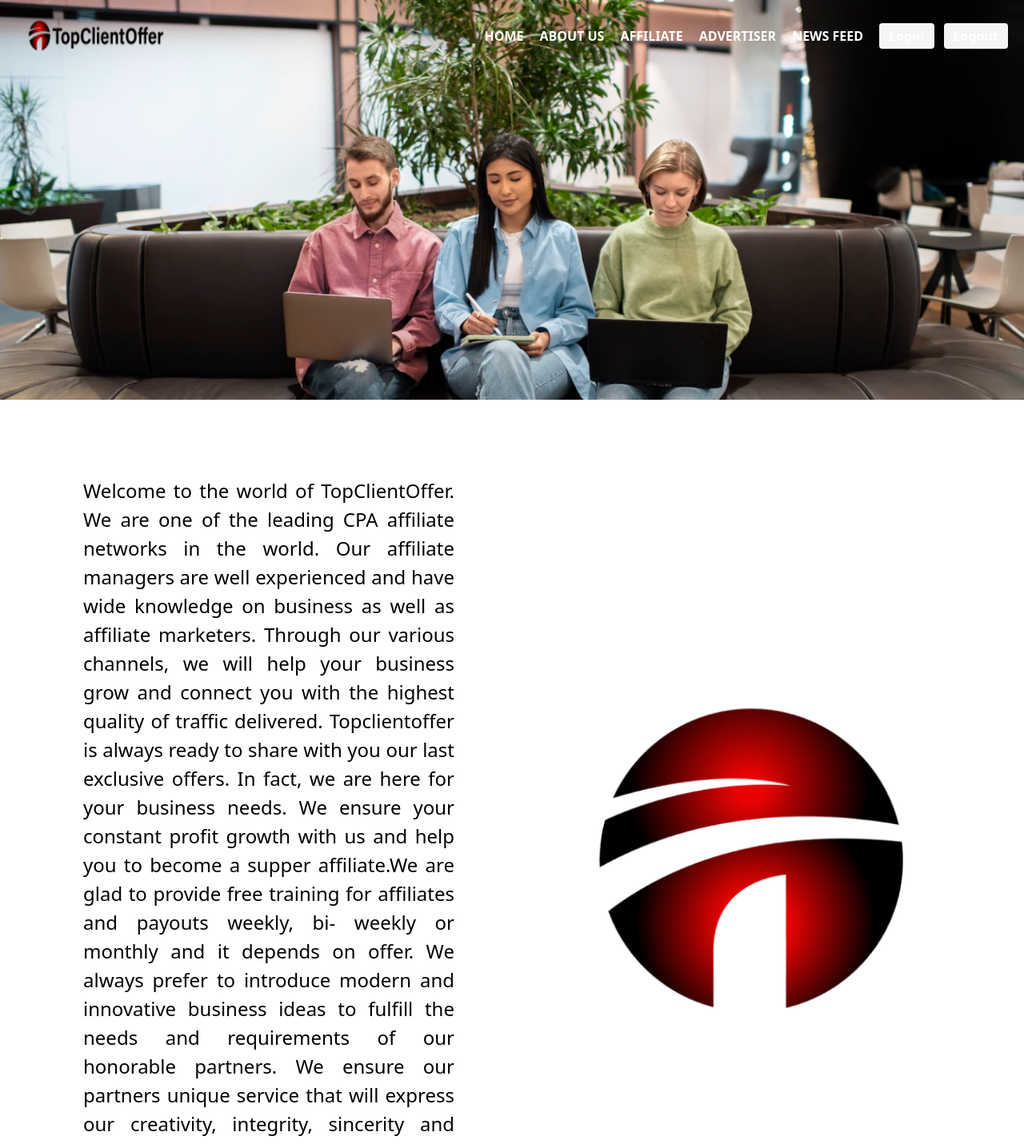
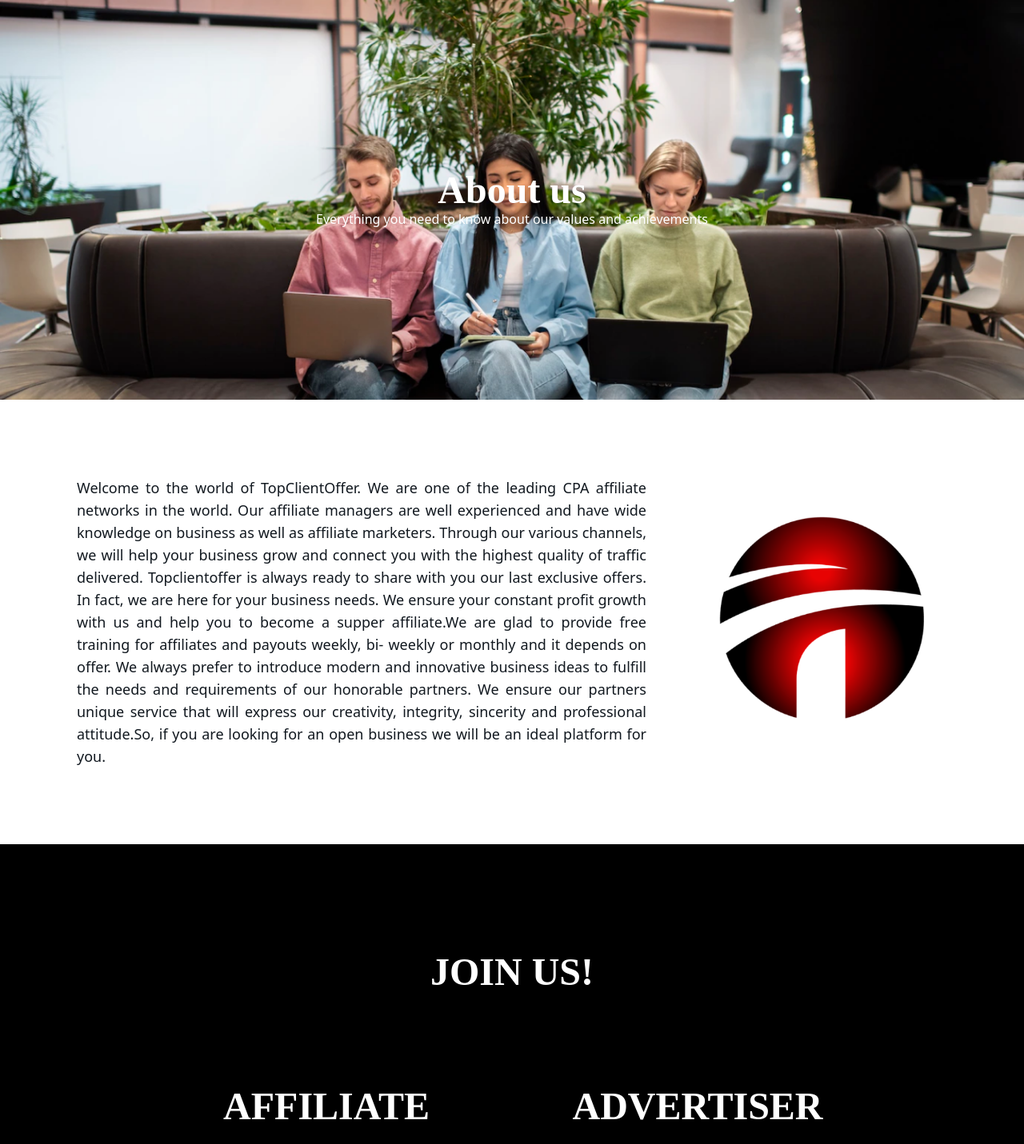
Before and after one commit to topcode4200/topClientOffer, a Next.js app: page /aboutus in a window 1280 px wide. Shown: the top 1431 px of the page at 80% size. Built offline with nearby package versions, Linux system fonts and the light colour scheme; a web font is replaced by a local one.

Commit message:
about us page done

```diff
--- a/pages/_app.js
+++ b/pages/_app.js
@@ -1,6 +1,7 @@
 import "../styles/globals.css";
 import "../styles/home.css";
 import "../styles/common.css";
+import "../styles/aboutus.css";
 import Footer from "../components/common/Footer";
 
 function MyApp({ Component, pageProps }) {
--- a/pages/aboutus/index.js
+++ b/pages/aboutus/index.js
@@ -5,76 +5,36 @@ import NewsLetter from "../../components/common/NewsLetter";
 
 const AboutUs = () => {
   return (
-    <div>
+    <div className="aboutus-container">
       {/* main banner */}
-      <header
-        style={{
-          backgroundImage: "url('/about banner top client offer.png')",
-          width: "full",
-          height: "500px",
-        }}
-        class=" text-white font-bold bg-no-repeat bg-cover"
-      >
-        <div class="mx-auto flex flex-wrap p-5 flex-col md:flex-row items-center">
-          <a class="flex items-center justify-center mb-4 md:mb-0">
-            <Image
-              src="/png-sere 2.png"
-              width="200px"
-              height="50px"
-              layout="fixed"
-              alt="hero"
-            />
-          </a>
-          <nav class="md:ml-auto flex flex-wrap items-center text-base justify-center">
-            <a class="mr-5 hover:text-black-900 uppercase">Home</a>
-            <a class="mr-5 hover:text-black-900 uppercase">About Us </a>
-            <a class="mr-5 hover:text-black-900 uppercase">Affiliate</a>
-            <a class="mr-5 hover:text-black-900 uppercase">ADVERTISER</a>
-            <a class="mr-5 hover:text-black-900 uppercase">NEWS FEED</a>
-          </nav>
-          <div className="flex gap-3">
-            <button class="inline-flex items-center bg-gray-100 border-0 py-1 px-3 focus:outline-none hover:bg-gray-200 rounded mt-4 md:mt-0">
-              Login{" "}
-            </button>
-            <button class="inline-flex items-center bg-gray-100 border-0 py-1 px-3 focus:outline-none hover:bg-gray-200 rounded mt-4 md:mt-0">
-              Logout
-            </button>
-          </div>
+      <div className="header">
+        <div>
+          <h2>About us</h2>
+          <p>Everything you need to know about our values and achievements</p>
         </div>
-      </header>
+      </div>
 
       {/* hero sections  */}
-      <section class="text-black-300 body-font ">
-        <div class="mx-auto flex py-24 md:flex-row flex-col justify-center items-center px-24">
-          <div class="lg:flex-grow md:w-1/2 lg:pr-24 md:pr-16 flex flex-col md:items-start md:text-left mb-16 md:mb-0 items-center justify-center text-center">
-            <p class="mb-8 text-2xl leading-9 px-2 text-justify">
-              Welcome to the world of TopClientOffer. We are one of the leading
-              CPA affiliate networks in the world. Our affiliate managers are
-              well experienced and have wide knowledge on business as well as
-              affiliate marketers. Through our various channels, we will help
-              your business grow and connect you with the highest quality of
-              traffic delivered. Topclientoffer is always ready to share with
-              you our last exclusive offers. In fact, we are here for your
-              business needs. We ensure your constant profit growth with us and
-              help you to become a supper affiliate.We are glad to provide free
-              training for affiliates and payouts weekly, bi- weekly or monthly
-              and it depends on offer. We always prefer to introduce modern and
-              innovative business ideas to fulfill the needs and requirements of
-              our honorable partners. We ensure our partners unique service that
-              will express our creativity, integrity, sincerity and professional
-              attitude.So, if you are looking for an open business we will be an
-              ideal platform for you.
-            </p>
-          </div>
-          <div class="lg:max-w-lg lg:w-full md:w-1/2 w-5/6">
-            <Image
-              src="/banner.png"
-              width="500px"
-              height="500px"
-              layout="fixed"
-              alt="hero"
-            />
-          </div>
+      <section className="hero-section">
+        <p className="col-span-2">
+          Welcome to the world of TopClientOffer. We are one of the leading CPA
+          affiliate networks in the world. Our affiliate managers are well
+          experienced and have wide knowledge on business as well as affiliate
+          marketers. Through our various channels, we will help your business
+          grow and connect you with the highest quality of traffic delivered.
+          Topclientoffer is always ready to share with you our last exclusive
+          offers. In fact, we are here for your business needs. We ensure your
+          constant profit growth with us and help you to become a supper
+          affiliate.We are glad to provide free training for affiliates and
+          payouts weekly, bi- weekly or monthly and it depends on offer. We
+          always prefer to introduce modern and innovative business ideas to
+          fulfill the needs and requirements of our honorable partners. We
+          ensure our partners unique service that will express our creativity,
+          integrity, sincerity and professional attitude.So, if you are looking
+          for an open business we will be an ideal platform for you.
+        </p>
+        <div>
+          <Image src="/banner.png" width={500} height={500} alt="hero" />
         </div>
       </section>
 
--- /dev/null
+++ b/styles/aboutus.css
@@ -0,0 +1,24 @@
+@tailwind components;
+
+@layer components {
+  .aboutus-container .header {
+    @apply text-center h-[500px] w-full text-white flex justify-center
+    items-center bg-cover;
+  }
+
+  .aboutus-container .header h2 {
+    @apply font-bold text-5xl font-balloVai;
+  }
+  .aboutus-container .header p {
+    @apply text-base;
+  }
+  .aboutus-container .hero-section {
+    @apply text-secondary grid grid-cols-3 gap-10 items-center py-24 px-24
+    font-sans text-justify text-lg;
+  }
+}
+
+.aboutus-container .header {
+  background-image: url("/about banner.png");
+  background-repeat: no-repeat;
+}
```
Also changed, not shown: public/about banner.png (renamed from public/about banner top client offer.png).
